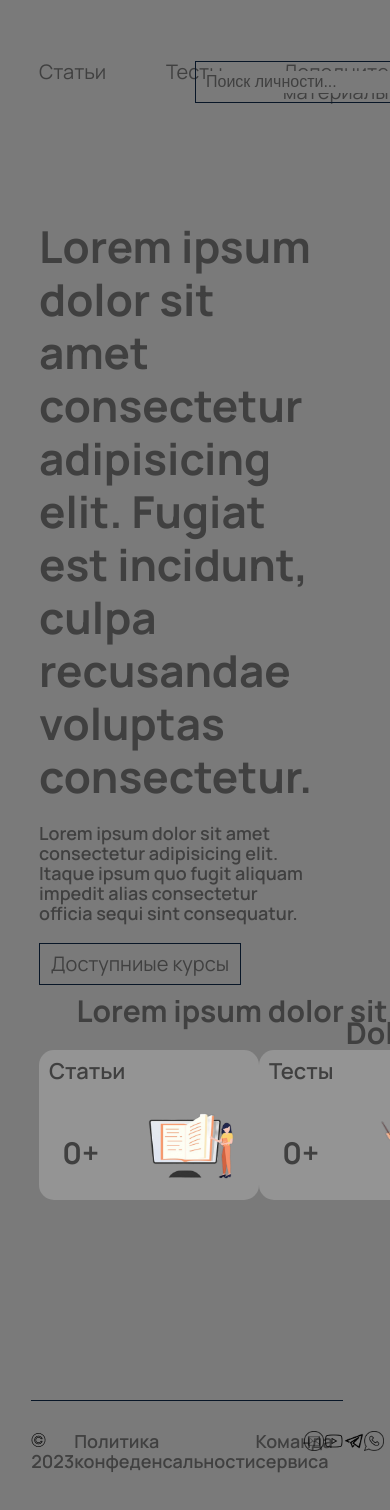
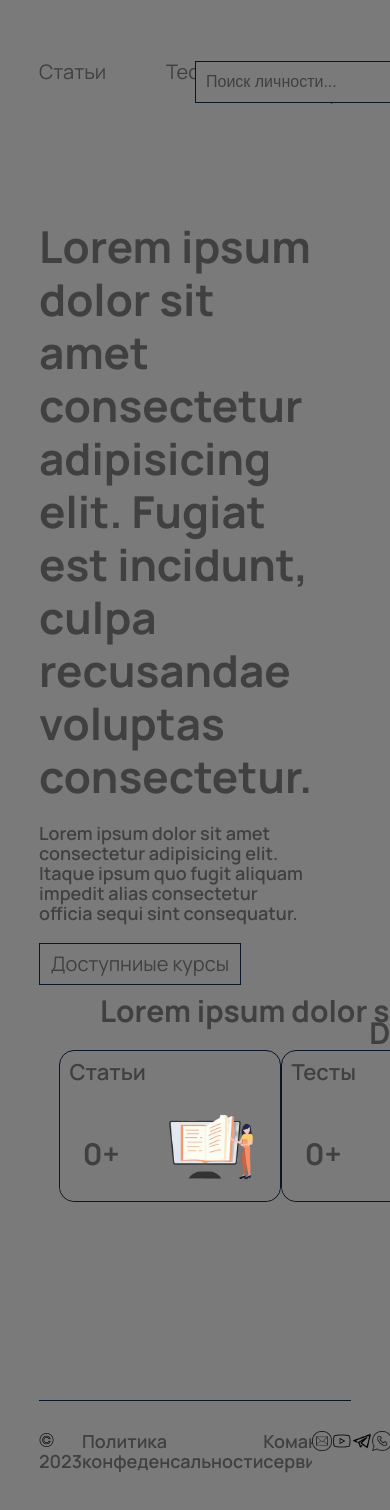
Before and after one commit to FrowningCat/history_in_personalities, a Next.js app: page / in a window 390 px wide. Shown: the top 1510 px of the page. Built offline with nearby package versions, Linux system fonts and the light colour scheme.

Commit message:
mobile adaptation

```diff
--- a/app/globals.css
+++ b/app/globals.css
@@ -2,6 +2,7 @@
 * {
   margin: 0;
   padding: 0;
+  background-color: #7a7a7a;
 }
 
 a {
@@ -39,19 +40,17 @@ input::placeholder {
 .lending {
   font-family: "Manrope";
   color: #404040;
-  background-color: #7a7a7a;
   font-weight: 600;
   font-size: 18px;
   line-height: 20px;
   cursor: default;
-  height: 200vh;
+  width: 80vw;
+  margin-left: 10vw;
 }
 .lending__navigation {
   display: flex;
   position: absolute;
   margin-top: 40px;
-  margin-left: 10%;
-  width: 80vw;
   height: 10vh;
   align-items: center;
   justify-content: space-around;
@@ -99,7 +98,6 @@ input::placeholder {
   display: flex;
   position: absolute;
   margin-top: 220px;
-  margin-left: 10%;
 }
 .lending__meetingBlock__textBlock {
   display: grid;
@@ -135,8 +133,7 @@ input::placeholder {
   display: grid;
   position: absolute;
   margin-top: 1000px;
-  margin-left: 10%;
-  width: 80vw;
+  margin-left: 5vw;
   text-align: center;
   font-weight: 700;
   font-size: 30px;
@@ -151,7 +148,7 @@ input::placeholder {
   justify-content: space-around;
 }
 .lending__sections__categories__block {
-  background-color: #949494;
+  border: 1px solid #081627;
   border-radius: 15px;
   height: 150px;
   width: 220px;
@@ -165,6 +162,7 @@ input::placeholder {
   font-size: 22px;
 }
 .lending__sections__categories__block__content {
+  border-radius: 0px 0px 15px 15px;
   display: flex;
   justify-content: space-around;
 }
@@ -184,11 +182,11 @@ input::placeholder {
   margin-top: 1400px;
 }
 .lending__contacts__footer {
+  width: 80vw;
+  margin-bottom: 25px;
   border-top: 1px solid #081627;
   display: flex;
-  width: 80vw;
   padding-top: 30px;
-  margin-left: 10%;
   justify-content: space-between;
 }
 .lending__contacts__footer__text {
--- a/app/globals.scss
+++ b/app/globals.scss
@@ -7,7 +7,7 @@ $buttonBackgroundColor: #0052b4;
 $buttonHoverColor: #bdc0c3;
 $borderColor: #081627;
 $inputTextColor: #081627;
-$categoriesBlockColor: #949494;
+$categoriesBorderColor: #081627;
 
 $mainFontFamily: 'Manrope';
 
@@ -45,6 +45,7 @@ $footerLineHeightText: 19px;
 * {
     margin: 0;
     padding: 0;
+    background-color: $mainBackgroundColor;
 }
 
 a {
@@ -78,18 +79,16 @@ input::placeholder {
 .lending {
     font-family: $mainFontFamily;
     color: $mainTextColor;
-    background-color: $mainBackgroundColor;
     font-weight: $mainWeightText;
     font-size: $mainSizeText;
     line-height: $mainLineHeightText;
     cursor: default;
-    height: 200vh;
+    width: 80vw;
+    margin-left: 10vw;
     &__navigation {
         display: flex;
         position: absolute;
         margin-top: 40px;
-        margin-left: 10%;
-        width: 80vw;
         height: 10vh;
         align-items: center;
         justify-content: space-around;
@@ -137,7 +136,6 @@ input::placeholder {
         display: flex;
         position: absolute;
         margin-top: 220px;
-        margin-left: 10%;
         &__textBlock {
             display: grid;
             height: 1px;
@@ -169,13 +167,11 @@ input::placeholder {
             pointer-events: none;
         }
     }
-
     &__sections {
         display: grid;
         position: absolute;
         margin-top: 1000px;
-        margin-left: 10%;
-        width: 80vw;
+        margin-left: 5vw;
         text-align: center;
         font-weight: $sectionMainHeadersWeightText;
         font-size: $sectionMainHeadersSizeText;
@@ -188,7 +184,7 @@ input::placeholder {
             display: flex;
             justify-content: space-around;
             &__block {
-                background-color: $categoriesBlockColor;
+                border: 1px solid $categoriesBorderColor;
                 border-radius: 15px;
                 height: 150px;
                 width: 220px;
@@ -201,6 +197,7 @@ input::placeholder {
                     font-size: $sectionAdditionalHeadersSizeText;
                 }
                 &__content {
+                    border-radius: 0px 0px 15px 15px;
                     display: flex;
                     justify-content: space-around;
                     &__quantity {
@@ -224,11 +221,11 @@ input::placeholder {
         position: absolute;
         margin-top: 1400px;
         &__footer {
+            width: 80vw;
+            margin-bottom: 25px;
             border-top: 1px solid $borderColor;
             display: flex;
-            width: 80vw;
             padding-top: 30px;
-            margin-left: 10%;
             justify-content: space-between;
             &__text {
                 display: flex;
```
Also changed, not shown: 1 other file (tests, documents, lock files or other folders).
